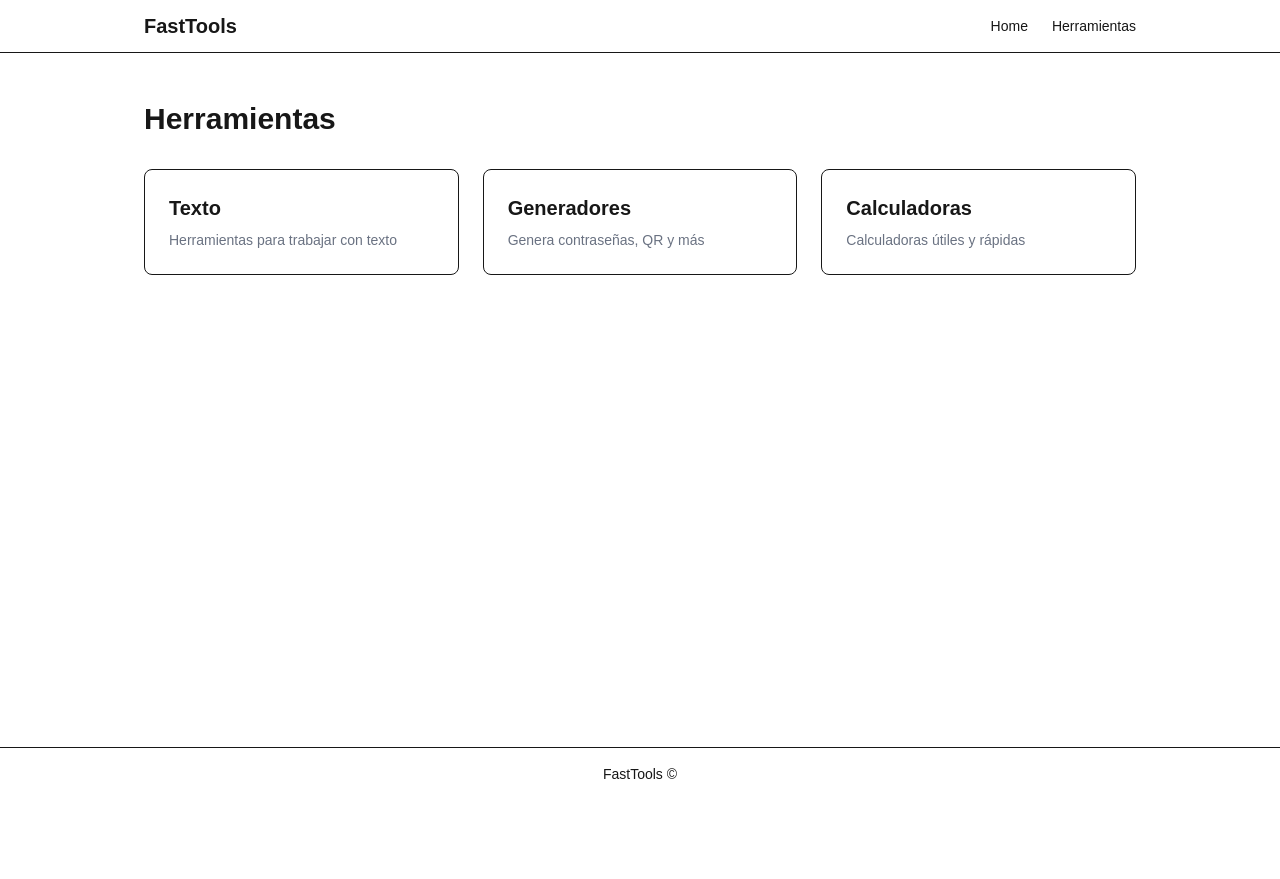
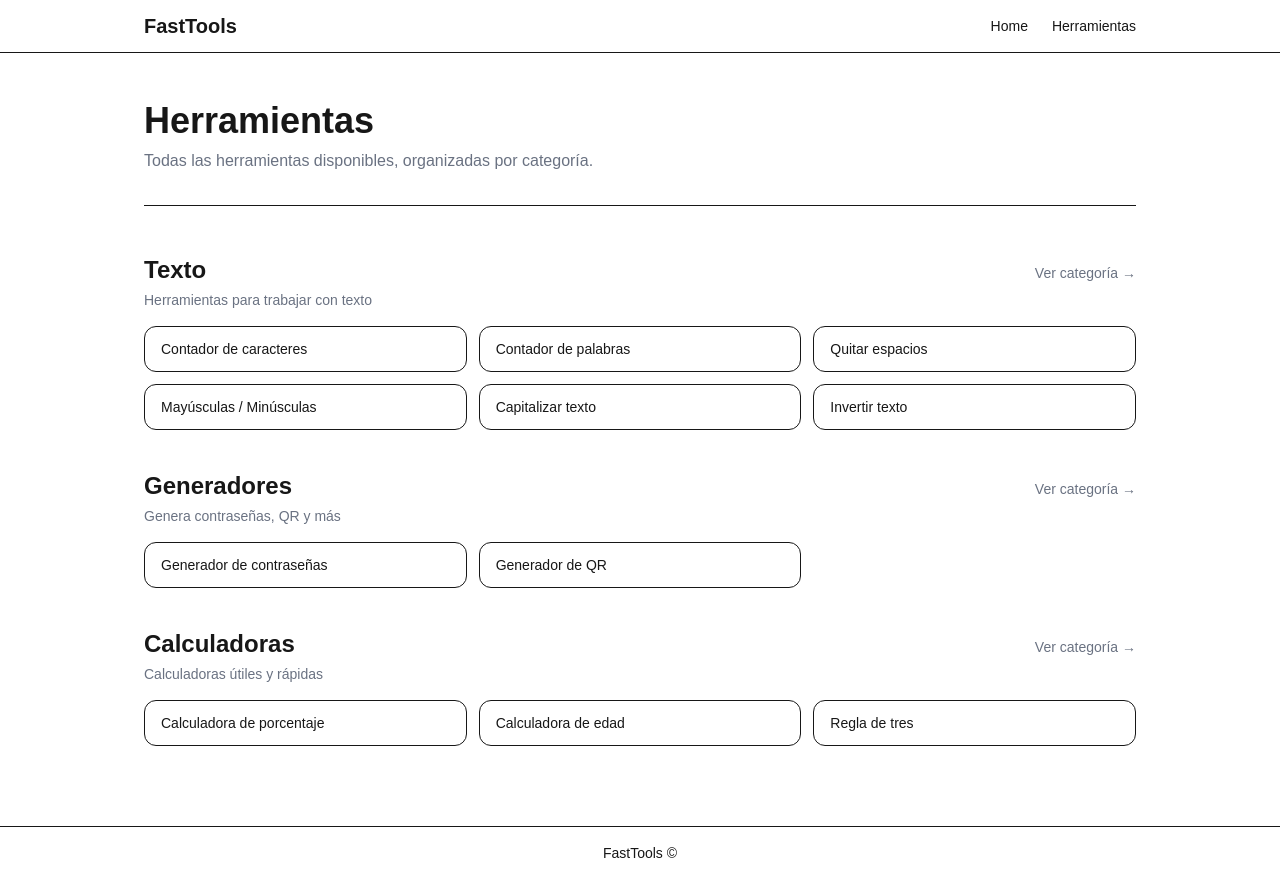
Before and after one commit to facundo7825/FastTools, a Next.js app: page /herramientas in a window 1280 px wide. Before the commit the page ends 800 px from the top, so only its background shows below. Built offline with nearby package versions, Linux system fonts and the light colour scheme.

Commit message:
feat: improve tools page UI

```diff
--- a/src/app/herramientas/page.tsx
+++ b/src/app/herramientas/page.tsx
@@ -6,24 +6,74 @@ export const metadata: Metadata = {
   description: "Explora todas las herramientas online gratuitas de FastTools: texto, generadores y calculadoras.",
 };
 
+const categories = [
+  {
+    href: "/texto",
+    title: "Texto",
+    description: "Herramientas para trabajar con texto",
+    tools: [
+      { href: "/texto/contador-caracteres", title: "Contador de caracteres" },
+      { href: "/texto/contador-palabras", title: "Contador de palabras" },
+      { href: "/texto/quitar-espacios", title: "Quitar espacios" },
+      { href: "/texto/mayusculas-minusculas", title: "Mayúsculas / Minúsculas" },
+      { href: "/texto/capitalizar-texto", title: "Capitalizar texto" },
+      { href: "/texto/invertir-texto", title: "Invertir texto" },
+    ],
+  },
+  {
+    href: "/generadores",
+    title: "Generadores",
+    description: "Genera contraseñas, QR y más",
+    tools: [
+      { href: "/generadores/password", title: "Generador de contraseñas" },
+      { href: "/generadores/qr", title: "Generador de QR" },
+    ],
+  },
+  {
+    href: "/calculadoras",
+    title: "Calculadoras",
+    description: "Calculadoras útiles y rápidas",
+    tools: [
+      { href: "/calculadoras/porcentaje", title: "Calculadora de porcentaje" },
+      { href: "/calculadoras/edad", title: "Calculadora de edad" },
+      { href: "/calculadoras/regla-de-tres", title: "Regla de tres" },
+    ],
+  },
+];
+
 export default function Herramientas() {
   return (
-    <div className="flex flex-col gap-8">
-      <h1 className="text-3xl font-bold">Herramientas</h1>
+    <div className="flex flex-col gap-12">
+      <div className="border-b pb-8">
+        <h1 className="text-4xl font-bold mb-2">Herramientas</h1>
+        <p className="text-gray-500">Todas las herramientas disponibles, organizadas por categoría.</p>
+      </div>
 
-      <div className="grid grid-cols-1 sm:grid-cols-3 gap-6">
-        <Link href="/texto" className="block border rounded-lg p-6 hover:bg-gray-50">
-          <h2 className="text-xl font-semibold mb-2">Texto</h2>
-          <p className="text-sm text-gray-500">Herramientas para trabajar con texto</p>
-        </Link>
-        <Link href="/generadores" className="block border rounded-lg p-6 hover:bg-gray-50">
-          <h2 className="text-xl font-semibold mb-2">Generadores</h2>
-          <p className="text-sm text-gray-500">Genera contraseñas, QR y más</p>
-        </Link>
-        <Link href="/calculadoras" className="block border rounded-lg p-6 hover:bg-gray-50">
-          <h2 className="text-xl font-semibold mb-2">Calculadoras</h2>
-          <p className="text-sm text-gray-500">Calculadoras útiles y rápidas</p>
-        </Link>
+      <div className="flex flex-col gap-10">
+        {categories.map((cat) => (
+          <section key={cat.href}>
+            <div className="flex items-baseline justify-between mb-4">
+              <div>
+                <h2 className="text-2xl font-bold">{cat.title}</h2>
+                <p className="text-sm text-gray-500 mt-1">{cat.description}</p>
+              </div>
+              <Link href={cat.href} className="text-sm text-gray-500 hover:text-black transition-colors">
+                Ver categoría →
+              </Link>
+            </div>
+            <div className="grid grid-cols-1 sm:grid-cols-2 md:grid-cols-3 gap-3">
+              {cat.tools.map((tool) => (
+                <Link
+                  key={tool.href}
+                  href={tool.href}
+                  className="block border rounded-xl px-4 py-3 text-sm font-medium hover:border-gray-400 hover:shadow-sm transition-all"
+                >
+                  {tool.title}
+                </Link>
+              ))}
+            </div>
+          </section>
+        ))}
       </div>
     </div>
   );
```
